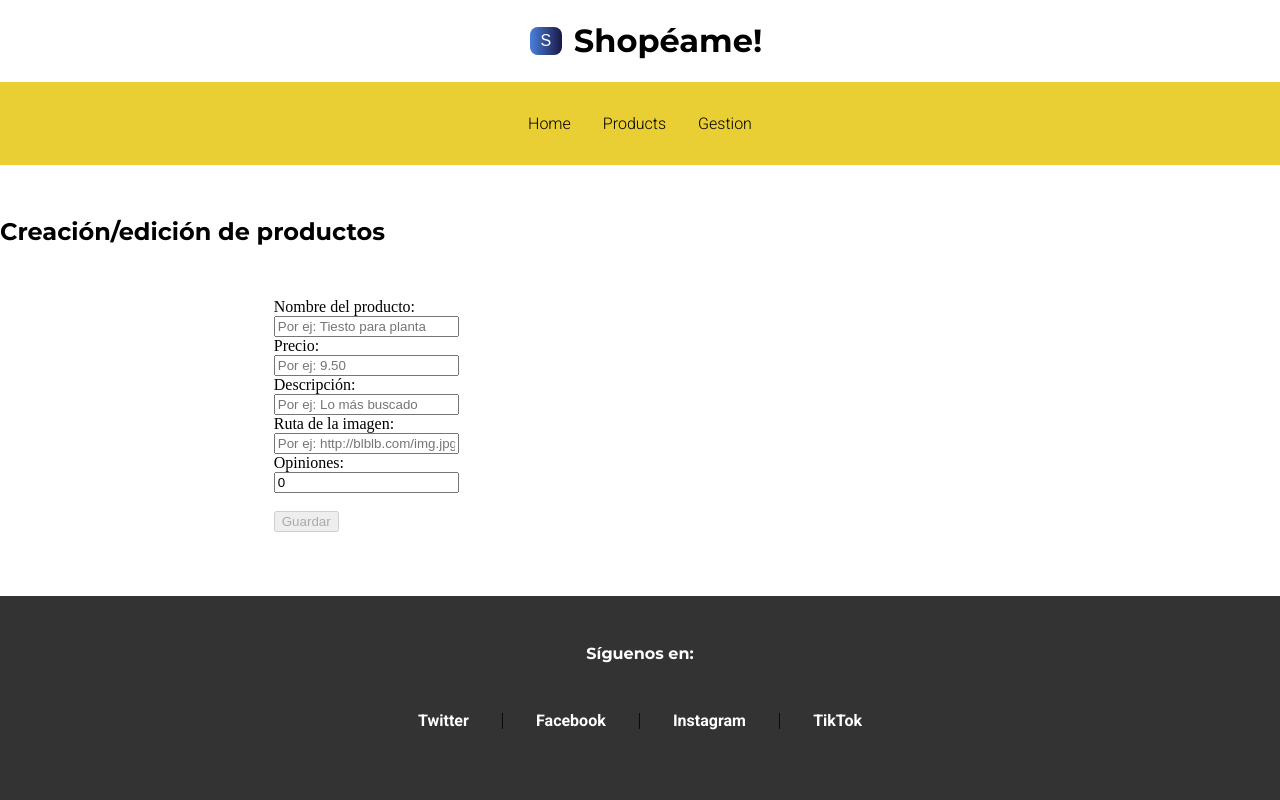
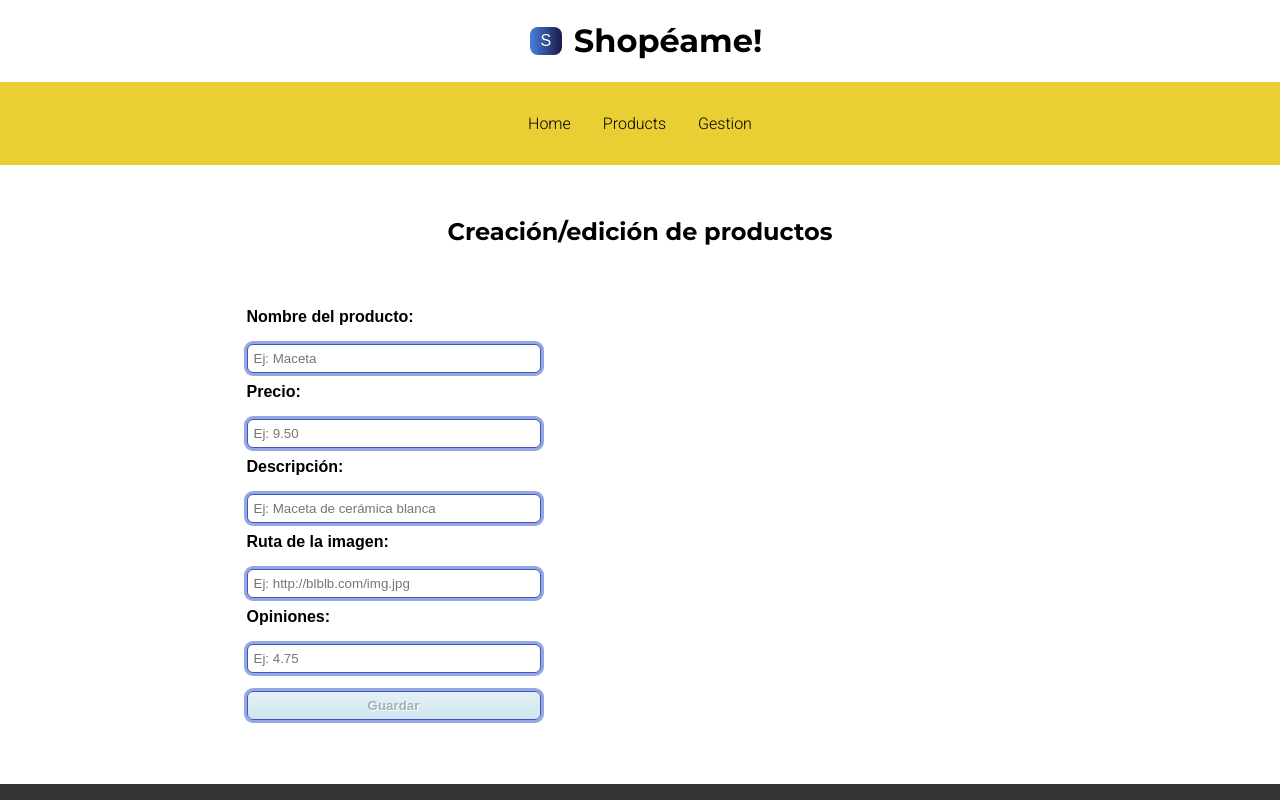
Before and after one commit to Rociliu/shopeame, an Angular app: page /gestion in a window 1280 px wide. Shown: the top 800 px of the page. Built offline with nearby package versions, Linux system fonts and the light colour scheme; no server answers.

Commit message:
dando estilos a formulario

```diff
--- a/src/app/modules/gestion/detail/detail.component.html
+++ b/src/app/modules/gestion/detail/detail.component.html
@@ -1,8 +1,8 @@
-<div *ngIf="product">
+<div class="product" *ngIf="product">
 
-    <img *ngIf="product.image" [src]="product.image" alt="{{product.name}}"/>
-    <h2 *ngIf="product.name">{{product.name}}</h2>
-    <p *ngIf="product.price">Precio: {{product.price}}</p>
+    <img class="img" *ngIf="product.image" [src]="product.image" alt="{{product.name}}"/>
+    <h2 class="title" *ngIf="product.name">{{product.name}}</h2>
+    <p *ngIf="product.price">Precio: {{ product.price | currency: 'EUR' }} </p>
     <p *ngIf="product.description">Descripción: {{product.description}}</p>
     <p *ngIf="product.stars">Opiniones: {{product.stars}}</p>
 
--- a/src/app/modules/gestion/detail/detail.component.scss
+++ b/src/app/modules/gestion/detail/detail.component.scss
@@ -1,3 +1,14 @@
-img {
+.img {
     max-width: 200px;
+
 }
+
+.title {
+    text-align: center;
+
+}
+
+.product p {
+    text-align:justify;
+
+}
--- a/src/app/modules/gestion/gestion.component.html
+++ b/src/app/modules/gestion/gestion.component.html
@@ -1,48 +1,50 @@
 <h2>Creación/edición de productos</h2>
 <main>
     <div class="formulario">
+
         <form novalidate [formGroup] = "productFormRegister" (ngSubmit)= "onSubmit()">
 
             <div class="nameForm">
                 <label>Nombre del producto:</label><br>
-                <input type="text" id="name" formControlName="name" placeholder="Por ej: Tiesto para planta"><br>
-                <div *ngIf= "!productFormRegister.get('name')?.valid && (productFormRegister.get ('name')?.dirty || submitted)">
-                Escriba correctamente el nombre
-                </div>
+                <input type="text" id="name" formControlName="name" placeholder="Ej: Maceta"><br>
+                <p *ngIf="!productFormRegister.get('name')?.valid && (productFormRegister.get ('name')?.dirty || submitted)">
+                Máximo 20 caracteres
+                </p>
             </div>
 
 
             <div class="priceForm">
                 <label>Precio:</label><br>
-                <input type="number" id="price" formControlName="price" placeholder="Por ej: 9.50"><br>
-                <div *ngIf= "!productFormRegister.get('price')?.valid && (productFormRegister.get ('price')?.dirty || submitted)">
+                <input type="number" id="price" formControlName="price" placeholder="Ej: 9.50"><br>
+                <p *ngIf="!productFormRegister.get('price')?.valid && (productFormRegister.get ('price')?.dirty || submitted)">
                 Debe incluir el precio
-                </div>
+                </p>
             </div>
 
 
             <div class="descriptionForm">
                 <label>Descripción:</label><br>
-                <input type="text" id="description" formControlName="description" placeholder="Por ej: Lo más buscado"><br>
-                <div *ngIf= "!productFormRegister.get('description')?.valid && (productFormRegister.get ('description')?.dirty || submitted)">
-                Escriba correctamente la descripción
-                </div>
+                <input type="text" id="description" formControlName="description" placeholder="Ej: Maceta de cerámica blanca"><br>
+                <p *ngIf="!productFormRegister.get('description')?.valid && (productFormRegister.get ('description')?.dirty || submitted)">
+                Máximo 50 caracteres
+                </p>
             </div>
 
             <div class="imgForm">
                 <label>Ruta de la imagen:</label><br>
-                <input type="text" id="image" formControlName="image" placeholder="Por ej: http://blblb.com/img.jpg"><br>
-                <div *ngIf= "!productFormRegister.get('img')?.valid && (productFormRegister.get ('img')?.dirty || submitted)">
-                Debe subir una imagen
-                </div>
+                <input type="text" id="image" formControlName="image" placeholder="Ej: http://blblb.com/img.jpg"><br>
+                <p *ngIf="productFormRegister.get('img')?.valid  || submitted">
+                La imagen se ha subido correctamente
+
+                </p>
             </div>
 
             <div class="opinionsForm">
                 <label>Opiniones:</label><br>
-                <input type="number" id="stars" formControlName="stars" placeholder="Por ej: 4.75"><br><br>
-                <div *ngIf= "!productFormRegister.get('stars')?.valid && (productFormRegister.get ('stars')?.dirty || submitted)">
-                Debe añadir una valoración
-                </div>
+                <input type="number" id="stars" formControlName="stars" placeholder="Ej: 4.75"><br><br>
+                <p *ngIf="!productFormRegister.get('stars')?.valid && (productFormRegister.get ('stars')?.dirty || submitted)">
+                Debe añadir una valoración de 0 a 5
+                </p>
             </div>
 
             <input class="inputForm" type="submit" value="Guardar" [disabled]="!productFormRegister.valid">
--- a/src/app/modules/gestion/gestion.component.scss
+++ b/src/app/modules/gestion/gestion.component.scss
@@ -1,5 +1,37 @@
+h2 {
+    text-align: center;
+}
+
 main {
     display: flex;
     justify-content: space-around;
 
 }
+
+.formulario label {
+    font-family: Arial, Helvetica, sans-serif;
+    display:block;
+    font-weight: bold;
+    margin-top: 10px;
+}
+
+.formulario input {
+    padding: 6px 6px;
+    width: 294px;
+    border:1px solid #4553bb;
+    box-shadow: 0 0 0 3px #94a7e3;
+    border-radius: 6px;
+
+}
+.inputForm {
+    border: 1px solid #CED5D7;
+    box-shadow:0 0 0 3px #94a7e3;
+    padding: 10px 16px;
+    border-radius: 20px;
+    font-weight: bold;
+    text-shadow: 1px 1px 0px white;
+    background: #e4f1f6; /* fallback para navegadores que no soporten degradados */
+    background: -moz-linear-gradient(top, #e4f1f6 0%, #cfe6ef 100%);
+    background: -webkit-linear-gradient(top, #e4f1f6 0%,#cfe6ef 100%);
+
+}
--- a/src/app/modules/gestion/gestion.component.ts
+++ b/src/app/modules/gestion/gestion.component.ts
@@ -21,8 +21,8 @@ export class GestionComponent {
     this.productFormRegister = this.FormBuilder.group( {
       name: ['', [Validators.required, Validators.minLength(2), Validators.maxLength(20)]],
       price:['', [Validators.required]],
-      description:['',[Validators.required, Validators.maxLength(200)]],
-      stars:[0,[Validators.required, Validators.min(1), Validators.max(5)]],
+      description:['',[Validators.required, Validators.maxLength(50)]],
+      stars:['',[Validators.required, Validators.min(1), Validators.max(5)]],
       image:['',[Validators.required]]
     })
   }
```
